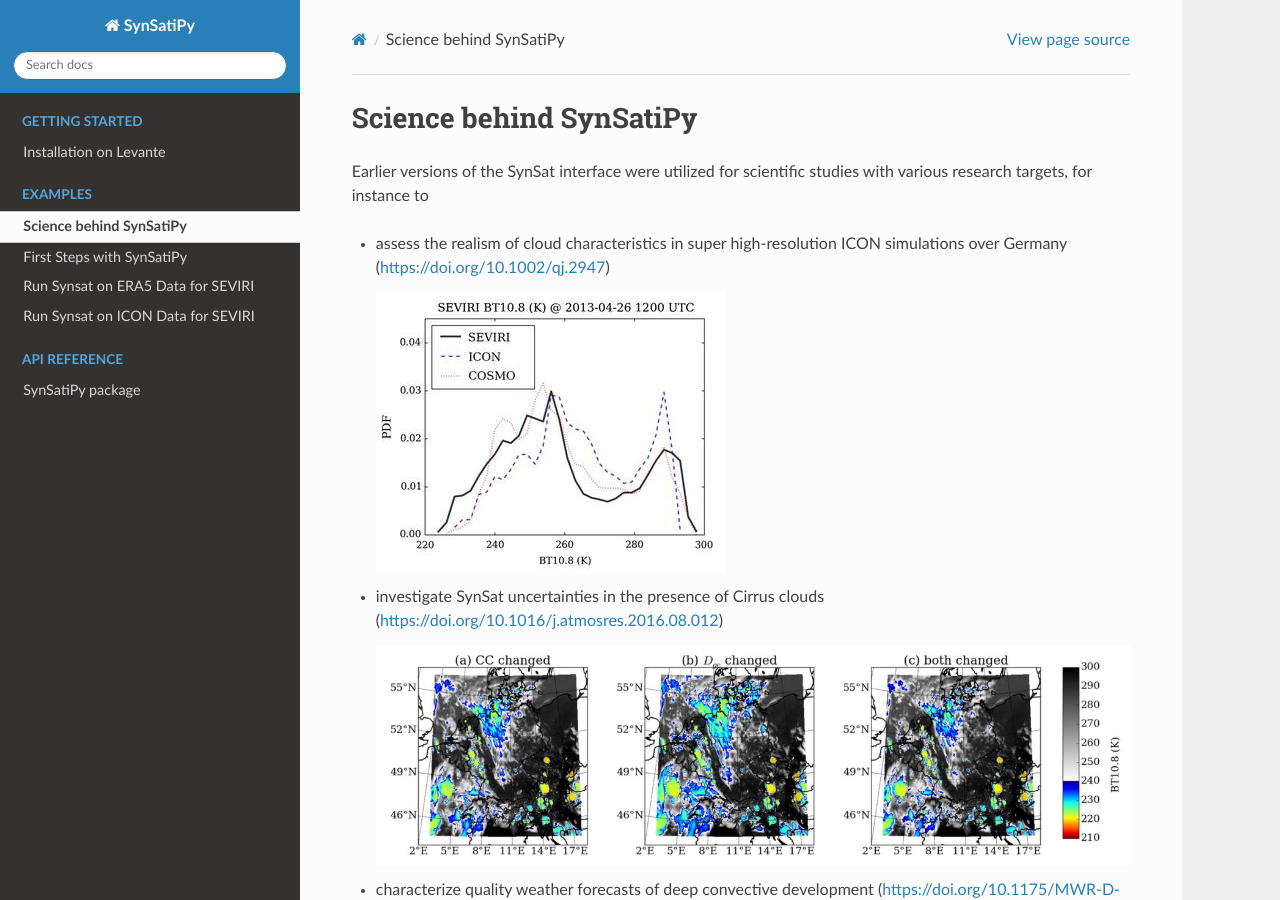
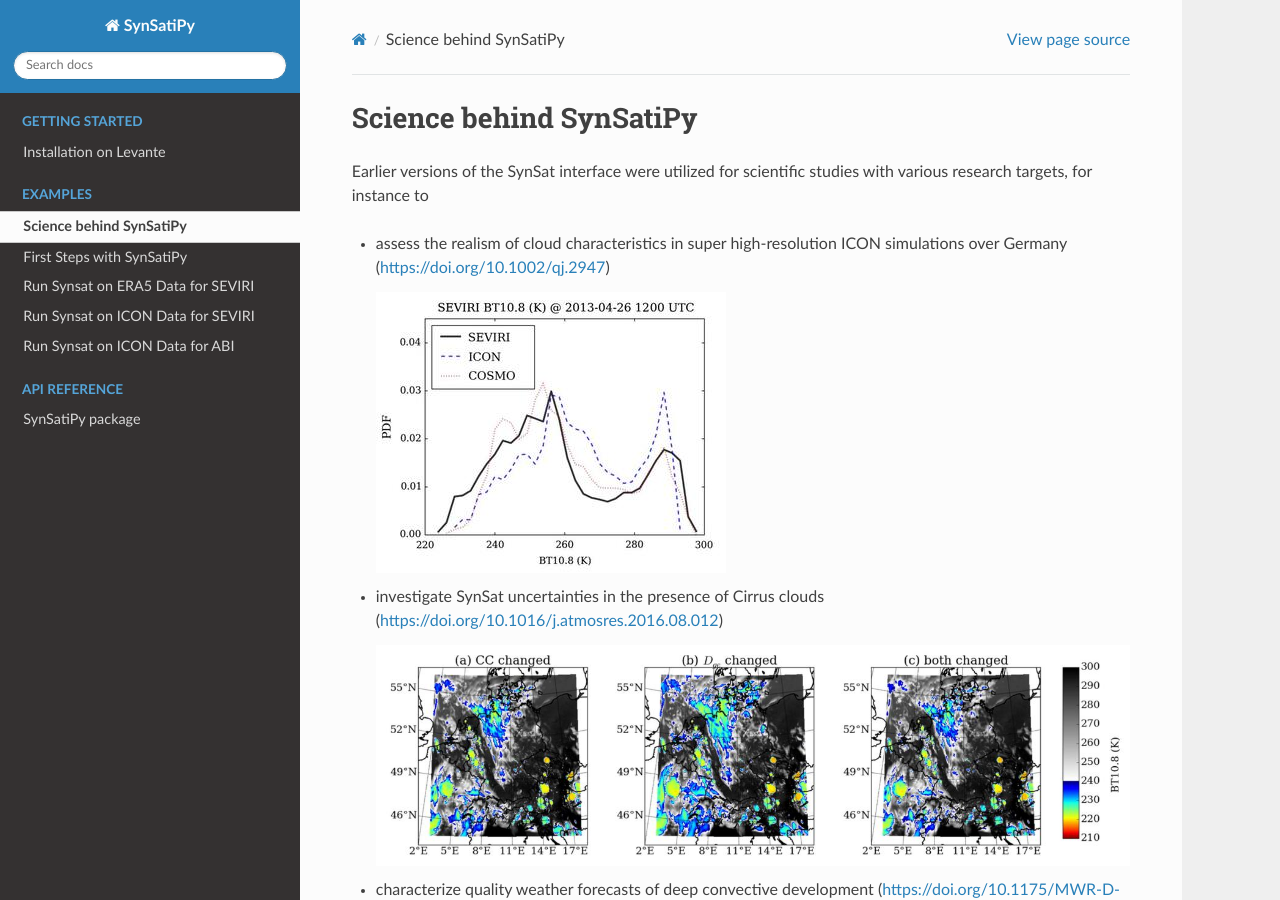
Before and after one commit to fsenf/SynSatiPy, a Sphinx documentation site: the page built from docs/Science-behind-SynSatiPy.md, in a window 1280 px wide and 900 px high. Built offline with Sphinx 7.4.7 and the Read the Docs theme 3.1.0, drawn with Linux system fonts in a browser that asks for light colours; pages that are not in the unit, such as notebooks, are missing from menus.

Commit message:
updated index for documentation

```diff
--- a/docs/index.rst
+++ b/docs/index.rst
@@ -36,6 +36,8 @@
    examples/03-Compare-ERA5-SEVIRI-Synsat-to-Meteosat-Obs.ipynb
    examples/04-Run-Synsat-on-ICON-Data-for-SEVIRI.ipynb
    examples/05-Compare-ICON-SEVIRI-Synsat-to-Meteosat-Obs.ipynb
+   examples/06-Run-Synsat-on-ICON-Data-for-ABI.ipynb
+   examples/07-Compare-ICON-ABI-Synsat-to-GOES-Obs.ipynb
 
 
 .. toctree::
```
